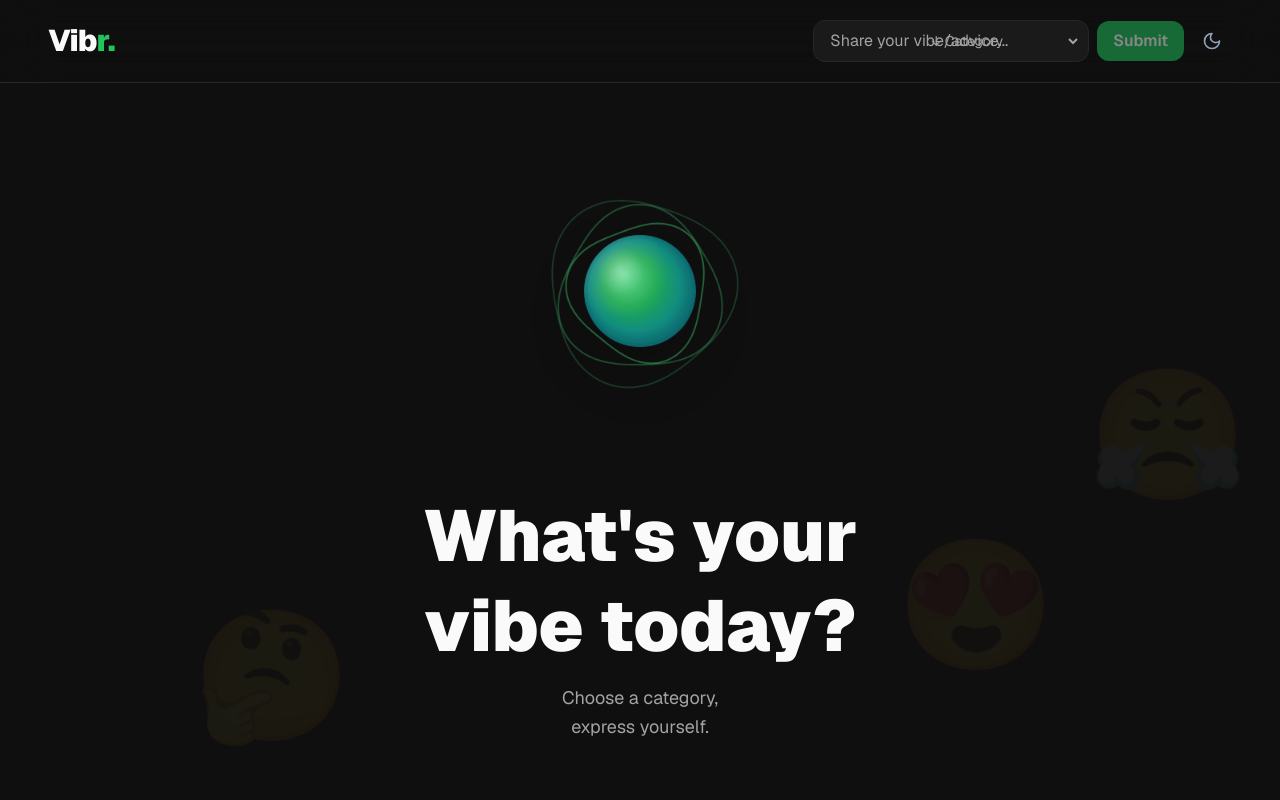
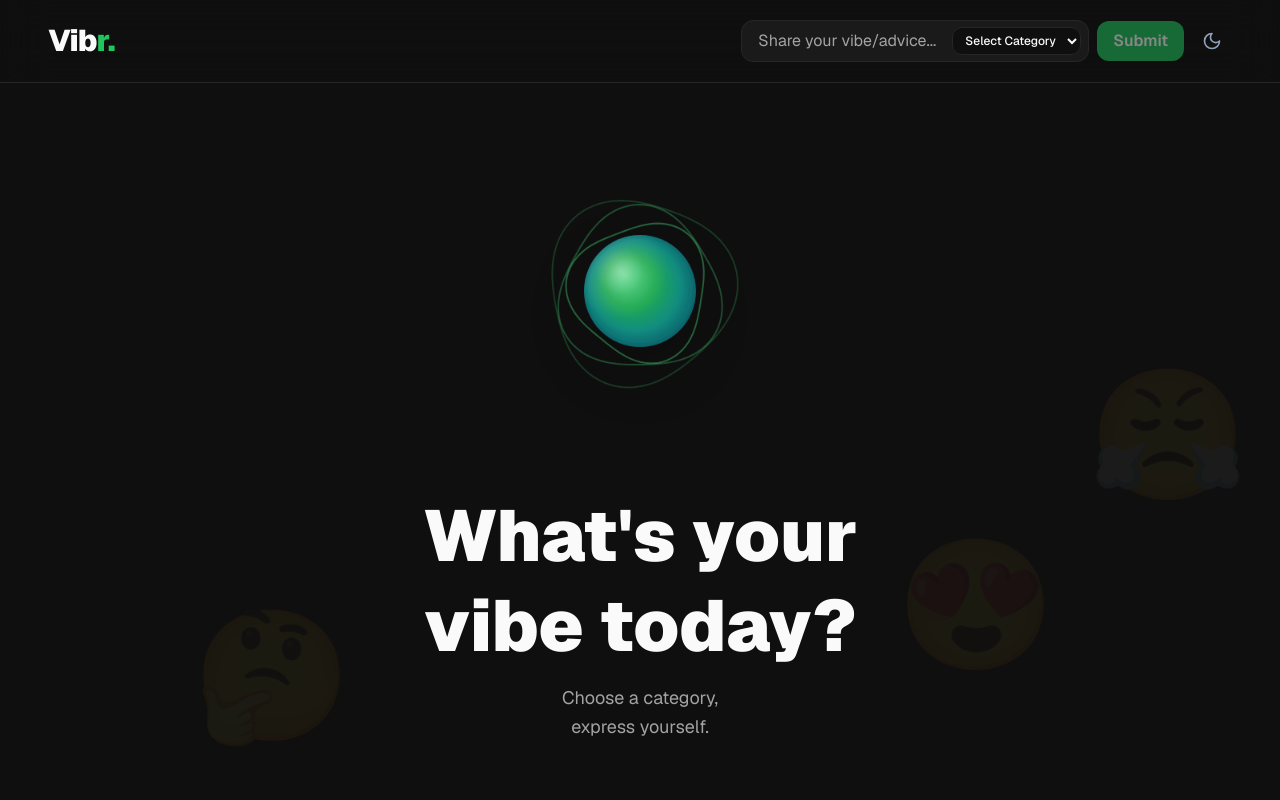
Before and after one commit to berrybrightson1/Vibr, a Next.js app: page / in a window 1280 px wide. Shown: the top 800 px of the page. Built offline with nearby package versions, Linux system fonts and the light colour scheme.

Commit message:
Improve contribution dropdown: remove emojis, prevent text overlap

```diff
--- a/app/page.tsx
+++ b/app/page.tsx
@@ -143,22 +143,23 @@ export default function Home() {
                 onKeyDown={(e) => e.key === "Enter" && handleContribute()}
                 placeholder="Share your vibe/advice..."
                 title="Describe a feeling, relationship, or experience"
-                className="w-full px-4 py-2 pr-10 rounded-lg bg-card border border-border text-foreground placeholder-muted-foreground focus:outline-none focus:border-primary transition-all"
+                className="w-full px-4 py-2 pr-28 rounded-lg bg-card border border-border text-foreground placeholder-muted-foreground focus:outline-none focus:border-primary transition-all"
               />
               <select
                 value={selectedCategory || ""}
                 onChange={(e) => setSelectedCategory(e.target.value as Category)}
-                className="absolute right-2 top-1/2 -translate-y-1/2 bg-transparent border-none text-muted-foreground hover:text-foreground focus:outline-none cursor-pointer text-sm"
+                className="absolute right-2 top-1/2 -translate-y-1/2 px-2 py-1 bg-background/90 backdrop-blur border border-border text-foreground rounded-md focus:outline-none focus:ring-1 focus:ring-primary cursor-pointer text-xs font-medium hover:bg-accent transition-colors"
                 title="Select category for this vibe"
+                style={{ minWidth: '110px' }}
               >
-                <option value="" disabled>↓ Category</option>
-                <option value="football">⚽ Football</option>
-                <option value="relationship">🔥 Street (Breakfast)</option>
-                <option value="money">💼 Corporate</option>
-                <option value="career">⛪ Church</option>
-                <option value="health">🏥 Health</option>
-                <option value="education">📚 Education</option>
-                <option value="travel">✈️ Travel</option>
+                <option value="" disabled>Select Category</option>
+                <option value="football">Football</option>
+                <option value="relationship">Street</option>
+                <option value="money">Corporate</option>
+                <option value="career">Church</option>
+                <option value="health">Health</option>
+                <option value="education">Education</option>
+                <option value="travel">Travel</option>
               </select>
             </div>
             <button
```
